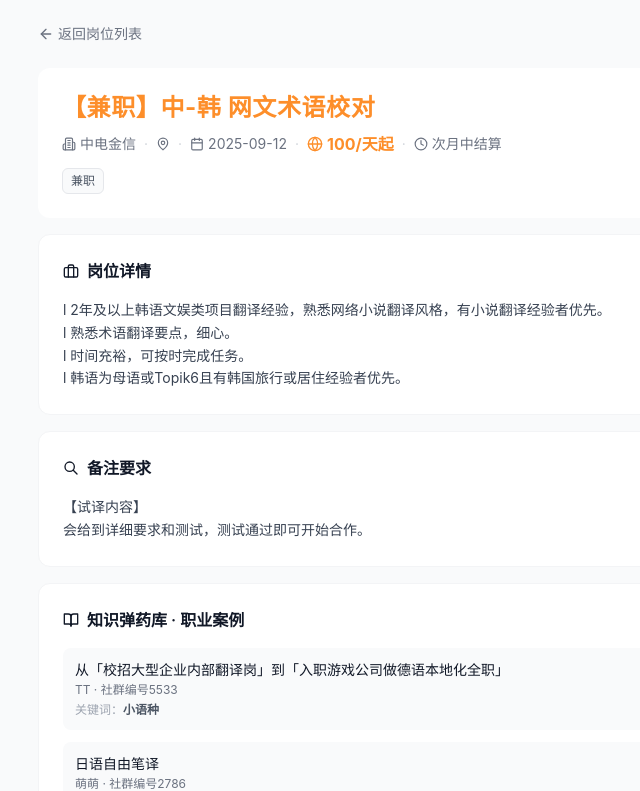
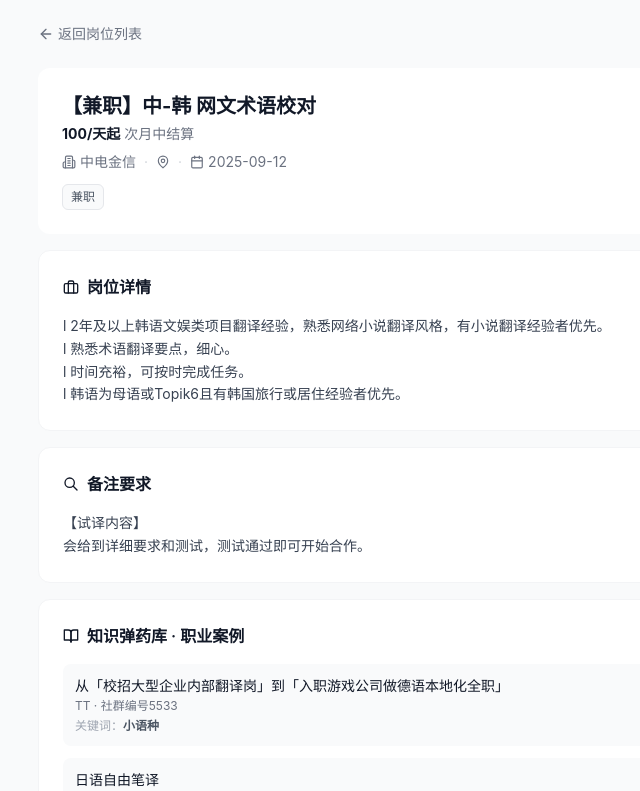
Before and after one commit to quanquan-code/remote-q-web, a React (Vite) app: page /job/rec01U5wdy in a window 1280 px wide. Shown: the top 791 px of the page, without its empty margins (234-874 px from the left). Built offline with nearby package versions, Linux system fonts and the light colour scheme.

Commit message:
style(JobDetail): reorder title card layout - title/salary/meta

```diff
--- a/src/pages/JobDetail.jsx
+++ b/src/pages/JobDetail.jsx
@@ -1,6 +1,6 @@
 import React, { useState, useEffect } from 'react';
 import { useParams, Link } from 'react-router-dom';
-import { ArrowLeft, MapPin, Clock, Globe, Calendar, Building2, Briefcase, MessageCircle, BookOpen } from 'lucide-react';
+import { ArrowLeft, MapPin, Clock, Calendar, Building2, Briefcase, MessageCircle, BookOpen } from 'lucide-react';
 import rawData from '../data/jobs.json';
 
 const rawJobsData = rawData.jobs || rawData;
@@ -541,7 +541,15 @@ const JobDetail = () => {
         <div className="bg-white rounded-xl p-6 mb-4">
           <div className="flex items-start justify-between gap-4">
             <div className="flex-1">
-              <h1 className="text-2xl font-bold text-[#fd8e2a] tracking-wide">{job.title}</h1>
+              <h1 className="text-xl font-bold text-gray-900">{job.title}</h1>
+              {job.salaryRange && (
+                <div className="mt-1 text-sm font-bold text-gray-900">
+                  {job.salaryRange}
+                  {job.paymentCycle && (
+                    <span className="font-normal text-gray-500 ml-1">{job.paymentCycle}</span>
+                  )}
+                </div>
+              )}
               <div className="flex items-center gap-2 mt-2 text-sm text-gray-500 flex-wrap">
                 <span className="flex items-center gap-1">
                   <Building2 className="w-3.5 h-3.5" />
@@ -557,24 +565,7 @@ const JobDetail = () => {
                   <Calendar className="w-3.5 h-3.5" />
                   {job.postedAt}
                 </span>
-                {job.salaryRange && (
-                  <>
-                    <span className="text-gray-300">·</span>
-                    <span className="flex items-center gap-1 text-[#fd8e2a] font-bold text-base">
-                      <Globe className="w-4 h-4" />
-                      {job.salaryRange}
-                    </span>
-                  </>
-                )}
-                {job.paymentCycle && (
-                  <>
-                    <span className="text-gray-300">·</span>
-                    <span className="flex items-center gap-1 text-gray-500">
-                      <Clock className="w-3.5 h-3.5" />
-                      {job.paymentCycle}
-                    </span>
-                  </>
-                )}
+
               </div>
               <div className="flex flex-wrap gap-2 mt-3">
                 {job.type?.map(t => (
```
